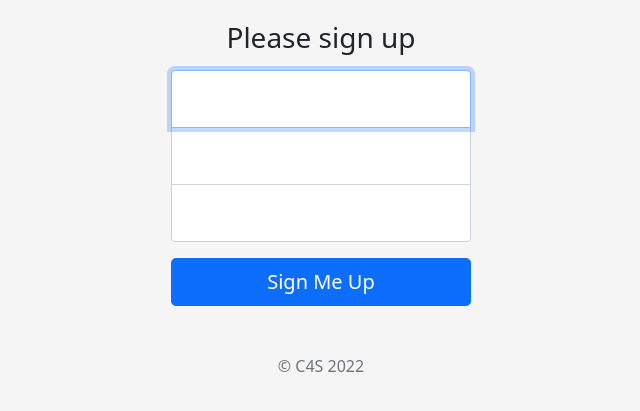
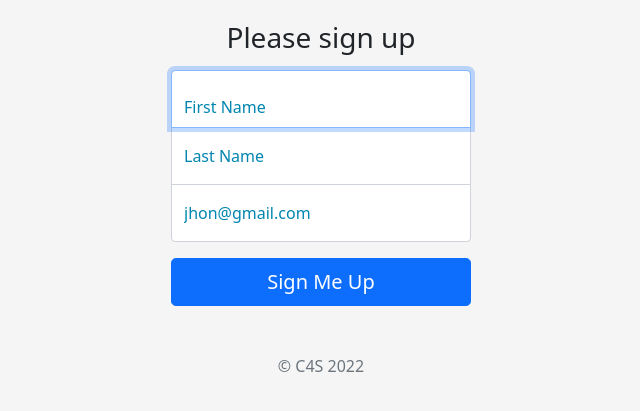
Before and after one commit to csegur4/mail-chimp-integration, a website: page signup.html in a window 1280 px wide. Shown: the part 233-644 px from the top of the page, without its empty margins (319-959 px from the left). Drawn offline with nearby package versions, Linux system fonts and the light colour scheme.

Commit message:
First Commit

```diff
--- a/public/css/style.css
+++ b/public/css/style.css
@@ -40,3 +40,8 @@ body {
   border-top-left-radius: 0;
   border-top-right-radius: 0;
 }
+
+::placeholder { /* Chrome, Firefox, Opera, Safari 10.1+ */
+  color: #0085b0 !important;
+  opacity: 1 !important; /* Firefox */
+}
```
